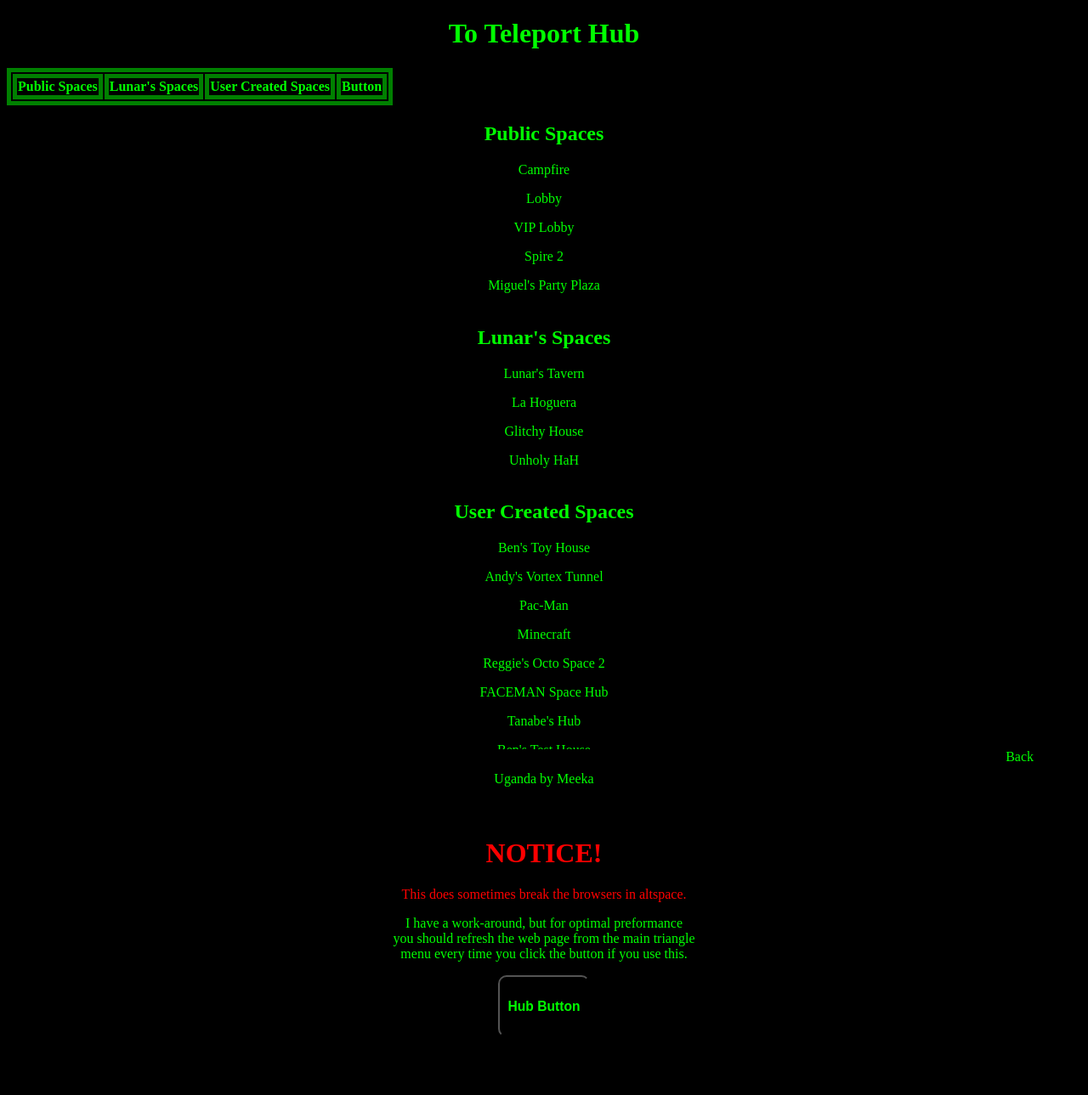
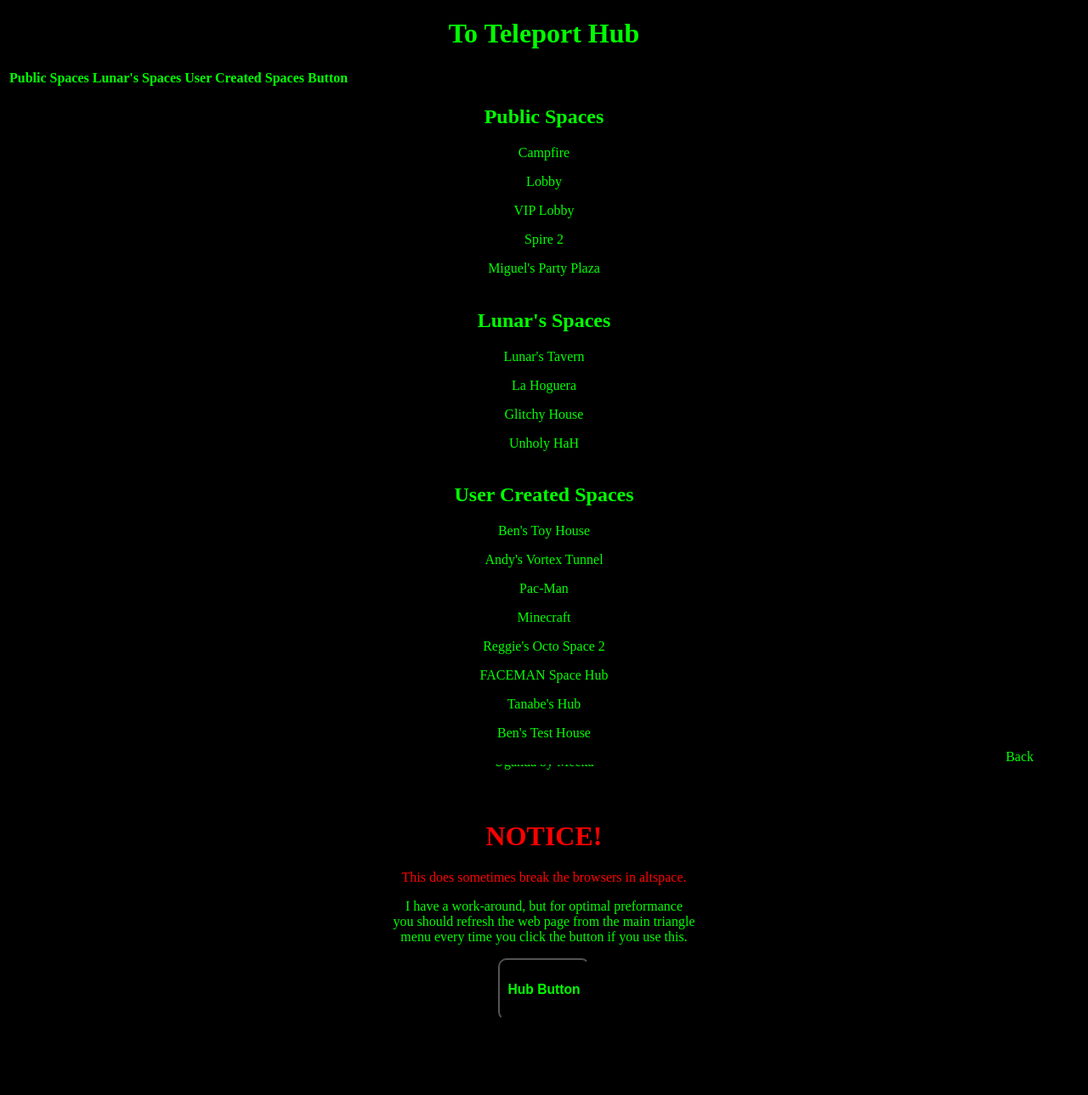
Before and after one commit to LunarTiger/AltspaceVR, a Jekyll site: the page teleportHub/index.html, which Jekyll copies as it is, in a window 1280 px wide. Shown: the whole page at 85% size. Built offline with Jekyll 4.4.1, drawn with Linux system fonts in a browser that asks for light colours.

Commit message:
Update index.html

```diff
--- a/teleportHub/index.html
+++ b/teleportHub/index.html
@@ -9,7 +9,6 @@
 			a:visited {color: #00ff00;text-decoration:none;}
 			a:hover {color: #00bf00;text-decoration:none;}
 			a:active {color: #008900;text-decoration:none;}
-			table, th, td {border: 5px solid green;}
 		</style>
 		<meta charset="UTF-8">
 		<meta name="viewport" content="width=device-width, initial-scale=1.0">
@@ -18,7 +17,7 @@
 	</head>
 	<body>
 		<a href="altspace://account.altvr.com/api/spaces/lunar-s-teleport-hub"><h1>To Teleport Hub</h1></a>
-		<table>
+		<table border: 5px solid green;>
 		<tr>
 			<th style="text-align:center"><a href="#public" text-decoration:underline;>Public Spaces</a></th>
 			<th style="text-align:center"><a href="#my" text-decoration:underline;>Lunar's Spaces</a></th>
```
